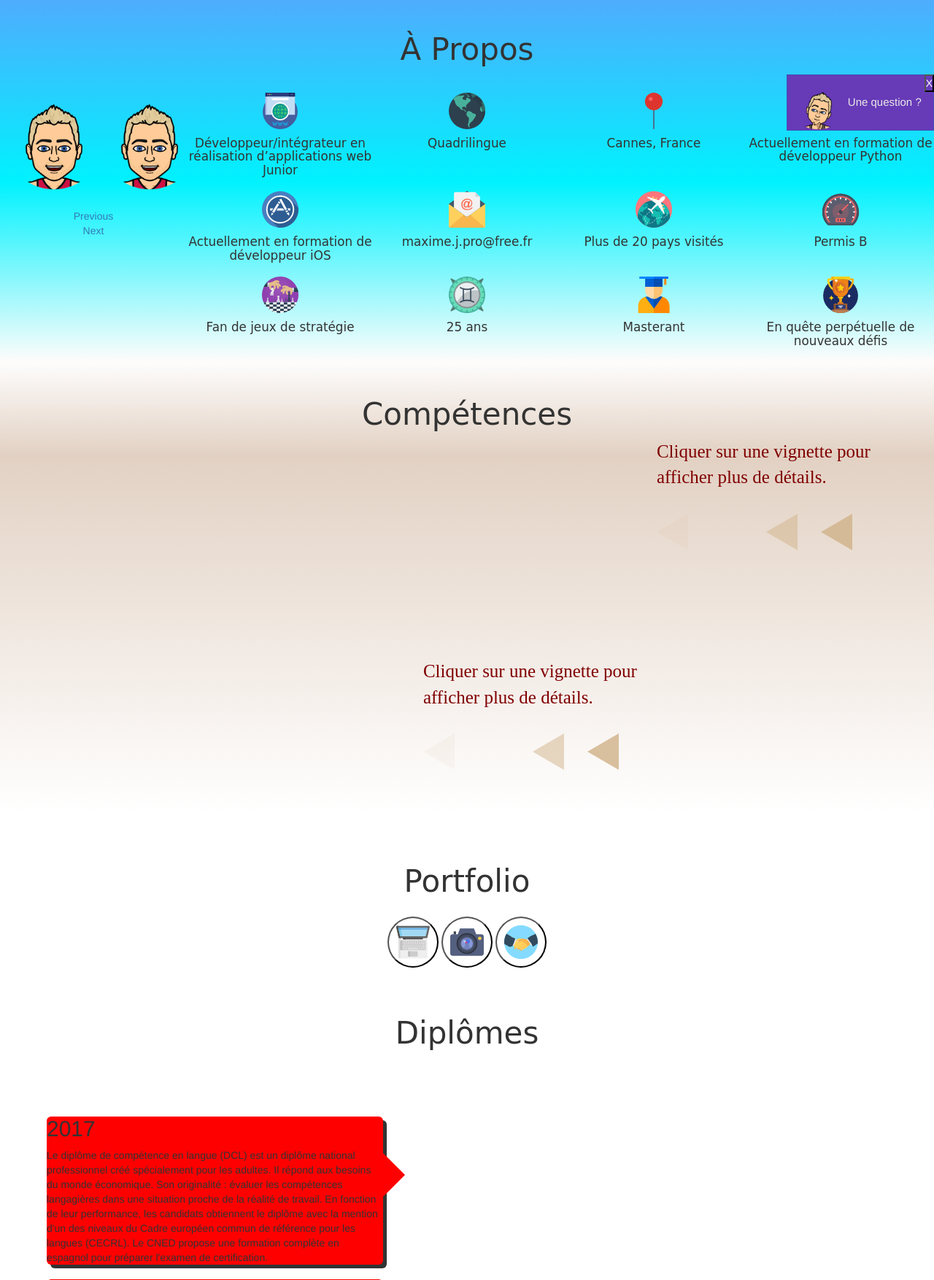
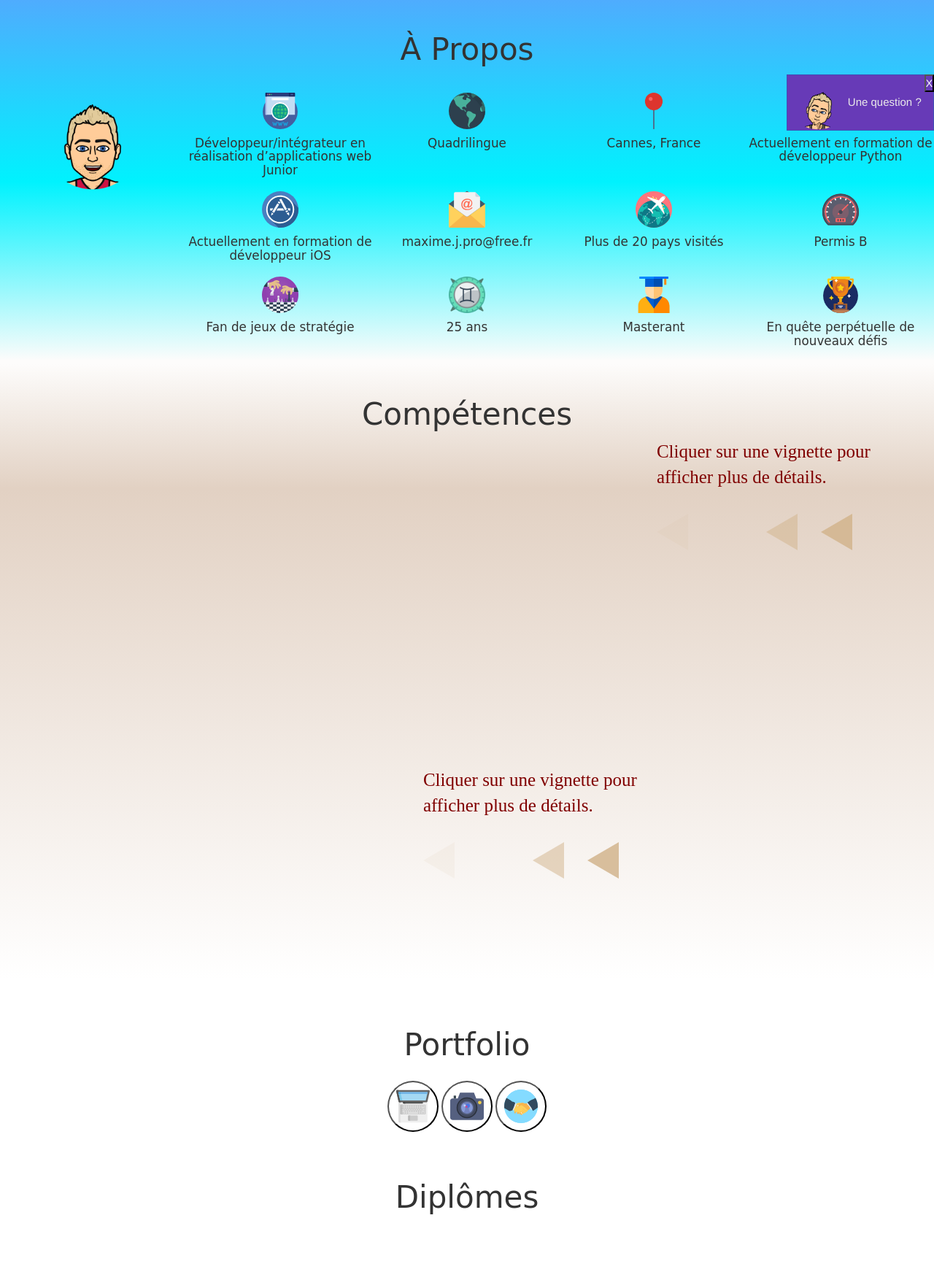
Before and after one commit to Maximedu13/my_web_site, a PHP site: page / in a window 1280 px wide. Shown: the part 621-2375 px from the top of the page at 73% size. Run offline with PHP 8.4, Linux system fonts and the light colour scheme; data that the repository does not hold is empty; style sheets or scripts are compiled from the project's sources; some libraries are stand-ins or nearby versions; some web fonts are replaced.

Commit message:
competences fixes

```diff
--- a/CSS/index.css
+++ b/CSS/index.css
@@ -5,6 +5,26 @@
 	outline: none;
 }
 
+::-webkit-scrollbar {
+    width: 12px;
+}
+
+::-webkit-scrollbar-track {
+    -webkit-box-shadow: inset 0 0 6px rgba(0,0,0,0.3);
+    -webkit-border-radius: 10px;
+    border-radius: 10px;
+}
+
+/* Handle */
+::-webkit-scrollbar-thumb {
+    -webkit-border-radius: 10px;
+    border-radius: 10px;
+    background: inherit;
+    -webkit-box-shadow: inset 0 0 6px rgba(0,0,0,0.5);
+}
+:-webkit-scrollbar-thumb:window-inactive {
+  background: rgba(255,0,0,0.4);
+}
 /* HEADER */
 
 
@@ -167,10 +187,8 @@
 /* COMPETENCES */
 
 #competences{
-	margin: 0 0 5% 0;
   background-image: linear-gradient(to bottom, #fdfcfb 0%, #e2d1c3 20%, white 99%);
   padding-top: 2%;
-  padding-bottom: 2%;
 }
 
 
@@ -234,16 +252,25 @@
 	vertical-align: top;
 }
 
+#informatic{
+  min-height: 450px;
+}
+
+#linguistic{
+  min-height: 300px;
+}
+
 #competences #informatic .left{
 	width: 60%;
 	margin-left: 5%;
   margin-top: 5%;
-  margin-bottom: 5%;
+  padding-bottom: 1%;
 }
 
 #competences #linguistic .left{
   width: 40%;
   margin-left: 5%;
+
 }
 
 #competences .right{
@@ -251,9 +278,13 @@
 }
 
 #competences #informatic .right{
-     margin-top: 5%;
+  margin-top: 5%;
 
 }
+#competences #linguistic .right{
+
+}
+
 
 #competences #informatic .left, #instructions-1{
 	display: inline-block;
@@ -262,7 +293,7 @@
 
 #competences #linguistic .left, #instructions-2{
   display: inline-block;
-  vertical-align: middle;
+  vertical-align: top;
 
 }
 
@@ -281,7 +312,7 @@
   font-family: Fredericka the Great;
   color: #800000;
   width: 25%;
-  margin-top: 5%;
+
 }
 
 
@@ -296,6 +327,10 @@
   margin-right: 10%;
   animation: Test 1s infinite;
 }
+
+
+
+
 
 .arrow li:first-child{
   animation: Testone 4s infinite;
@@ -349,6 +384,11 @@
 	background:inherit;
 	border: none;
 }
+
+#portfolio{
+  padding-top: 3%;
+}
+
 #portfolio #buttons{
 	text-align: center;
   margin: 2% 0 1% 0;
--- a/JS/index.js
+++ b/JS/index.js
@@ -68,15 +68,6 @@
 		$( '.chat-box' ).hide();
 	});
 
-	$('.flexslider').flexslider({
-		    animation: "slide",
-		    animationLoop: false,
-		    itemWidth: 210,
-		    itemMargin: 5,
-		    minItems: 2,
-		    maxItems: 4
-		  });
-
 	$( 'footer .fa-snapchat-ghost' ).click(function(){
 		$( 'footer .fa-snapchat-ghost' ).click(function(){
 			$( "#dialog-message" ).dialog({
--- a/PHTML/index.phtml
+++ b/PHTML/index.phtml
@@ -78,18 +78,7 @@
 		<div id="about">
 			<h1><?= $about ;?></h1>
 			<div id="introduction-me">
-				<!-- Place somewhere in the <body> of your page -->
-				<div class="flexslider carousel">
-				  <ul class="slides">
-				    <li>
-				      <img src="IMG/moi.png">
-				    </li>
-				    <li>
-				      <img src="IMG/moi.png">
-				    </li>
-				    <!-- items mirrored twice, total of 12 -->
-				  </ul>
-				</div>
+				<img src="IMG/moi.png">
 			</div>
 			<div id="introduction-l">
 				<div class="introduction-list">
```
